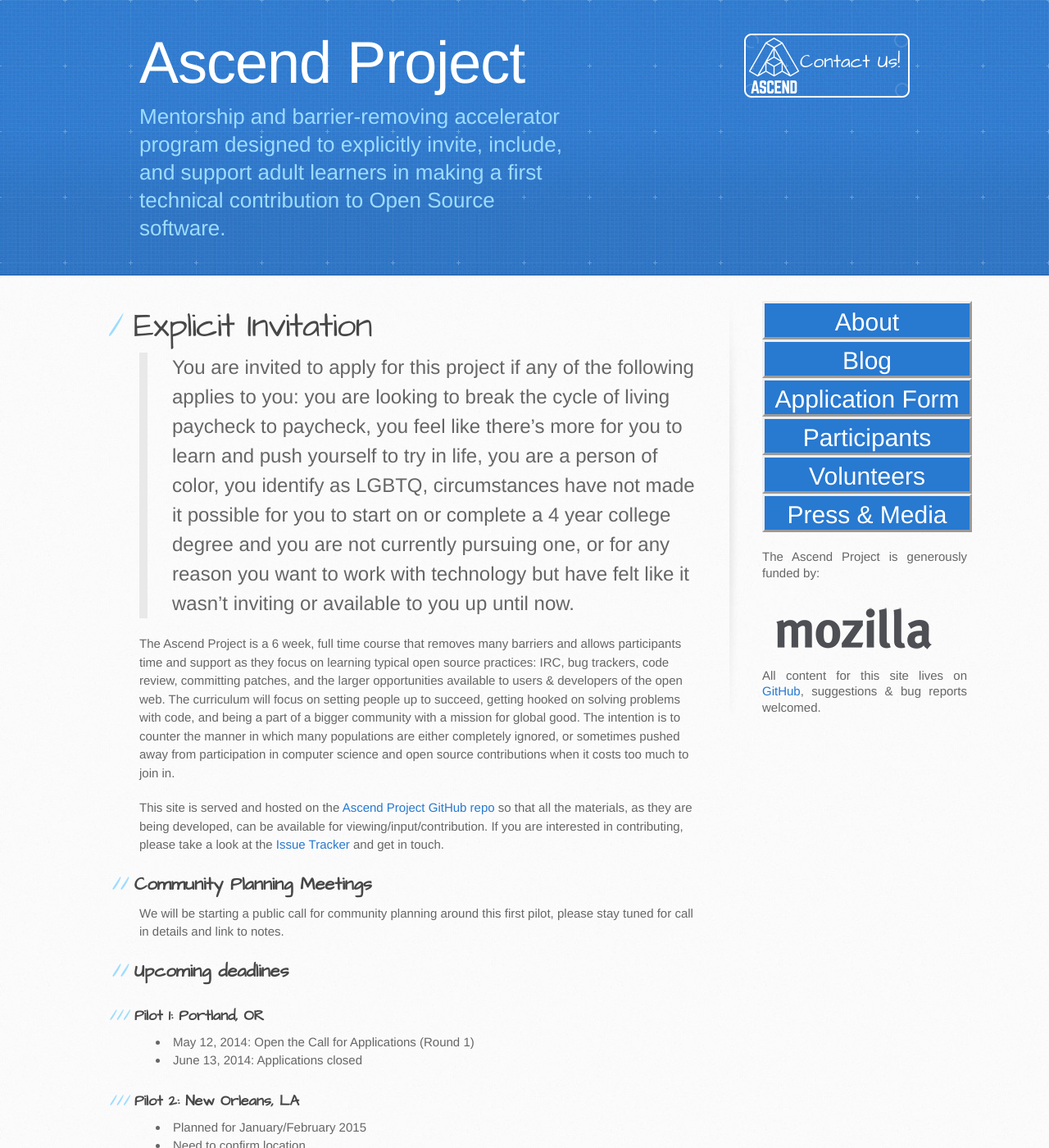
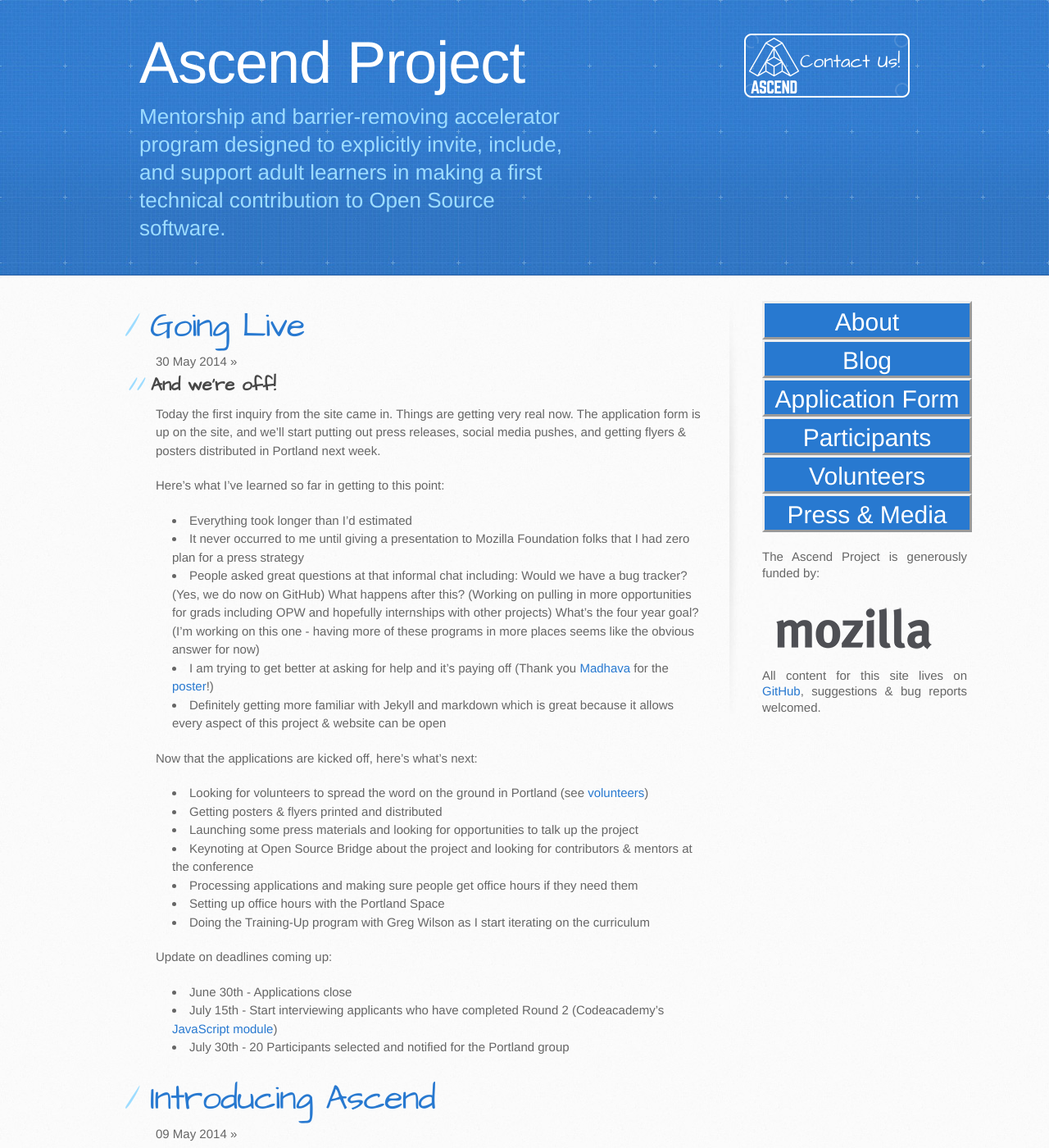
Before and after one commit to mozilla/ascendproject, a Jekyll site: the page built from index.html, in a window 1280 px wide and 1400 px high. Shown: the whole window at 82% size. Built offline with Jekyll 4.4.1, drawn with Linux system fonts in a browser that asks for light colours; some of the changed text lies outside the part shown.

Commit message:
New post about going live with the application form

```diff
--- a/_posts/2014-05-09-about.markdown
+++ b/_posts/2014-05-09-about.markdown
@@ -1,11 +1,11 @@
 ---
 layout: post
-title:  "About Ascend"
+title:  "Introducing Ascend"
 date:   2014-05-09 14:23:14
-categories: [update, sticky]
+categories: [update]
 ---
 
-# Explicit Invitation
+## Explicit Invitation
 
 > You are invited to apply for this project if any of the following applies to you: you are looking to break the cycle of living paycheck to paycheck, you feel like there's more for you to learn and push yourself to try in life, you are a person of color, you identify as LGBTQ, circumstances have not made it possible for you to start on or complete a 4 year college degree and you are not currently pursuing one, or for any reason you want to work with technology but have felt like it wasn't inviting or available to you up until now.
 
--- /dev/null
+++ b/_posts/2014-05-30-going-live.markdown
@@ -0,0 +1,34 @@
+---
+layout: post
+title:  "Going Live"
+date:   2014-05-30 15:50:14
+categories: [update]
+---
+
+## And we're off!
+
+Today the first inquiry from the site came in.  Things are getting **very** real now. The application form is up on the site, and we'll start putting out press releases, social media pushes, and getting flyers & posters distributed in Portland next week.
+
+Here's what I've learned so far in getting to this point:
+
+* Everything took longer than I'd estimated
+* It never occurred to me until giving a presentation to Mozilla Foundation folks that I had zero plan for a press strategy
+* People asked great questions at that informal chat including: Would we have a bug tracker? (Yes, we do now on GitHub) What happens *after* this? (Working on pulling in more opportunities for grads including OPW and hopefully internships with other projects) What's the four year goal? (I'm working on this one - having more of these programs in more places seems like the obvious answer for now)
+* I am trying to get better at asking for help and it's paying off (Thank you [Madhava](http://www.madhava.com/egotism/) for the [poster](/resources/poster.pdf)!)
+* Definitely getting more familiar with Jekyll and markdown which is great because it allows every aspect of this project & website can be open
+
+Now that the applications are kicked off, here's what's next:
+
+* Looking for volunteers to spread the word on the ground in Portland (see [volunteers](/volunteers/))
+* Getting posters & flyers printed and distributed
+* Launching some press materials and looking for opportunities to talk up the project
+* Keynoting at Open Source Bridge about the project and looking for contributors & mentors at the conference
+* Processing applications and making sure people get office hours if they need them
+* Setting up office hours with the Portland Space
+* Doing the Training-Up program with Greg Wilson as I start iterating on the curriculum
+
+Update on deadlines coming up:
+
+* June 30th - Applications close
+* July 15th - Start interviewing applicants who have completed Round 2 (Codeacademy's [JavaScript module](http://www.codecademy.com/tracks/javascript))
+* July 30th - 20 Participants selected and notified for the Portland group
--- a/index.html
+++ b/index.html
@@ -6,7 +6,7 @@ title: Ascend Project - Home
 <div id="home">
   <div id="sticky">
     {% for post in site.posts %}
-      {% for cat in post.categories %} <!-- roll through this pages categories to find if it is sticky -->
+      {% for cat in post.categories %}
         {% if cat == 'sticky' %}
           {{ post.content }}
           <hr />
@@ -14,10 +14,13 @@ title: Ascend Project - Home
       {% endfor %}
     {% endfor %}
   </div>
-  <h2>Recent Updates</h2>
   <ul class="posts">
     {% for post in site.posts %}
-      <li><span>{{ post.date | date_to_string }}</span> &raquo; <a href="{{ post.url }}">{{ post.title }}</a></li>
-      {% endfor %}
+    <h1><a href="{{ post.url }}">{{ post.title }}</a></h1>
+    <span>{{ post.date | date_to_string }}</span> &raquo;
+
+        {{ post.content }}
+
+    {% endfor %}
   </ul>
 </div>
```
